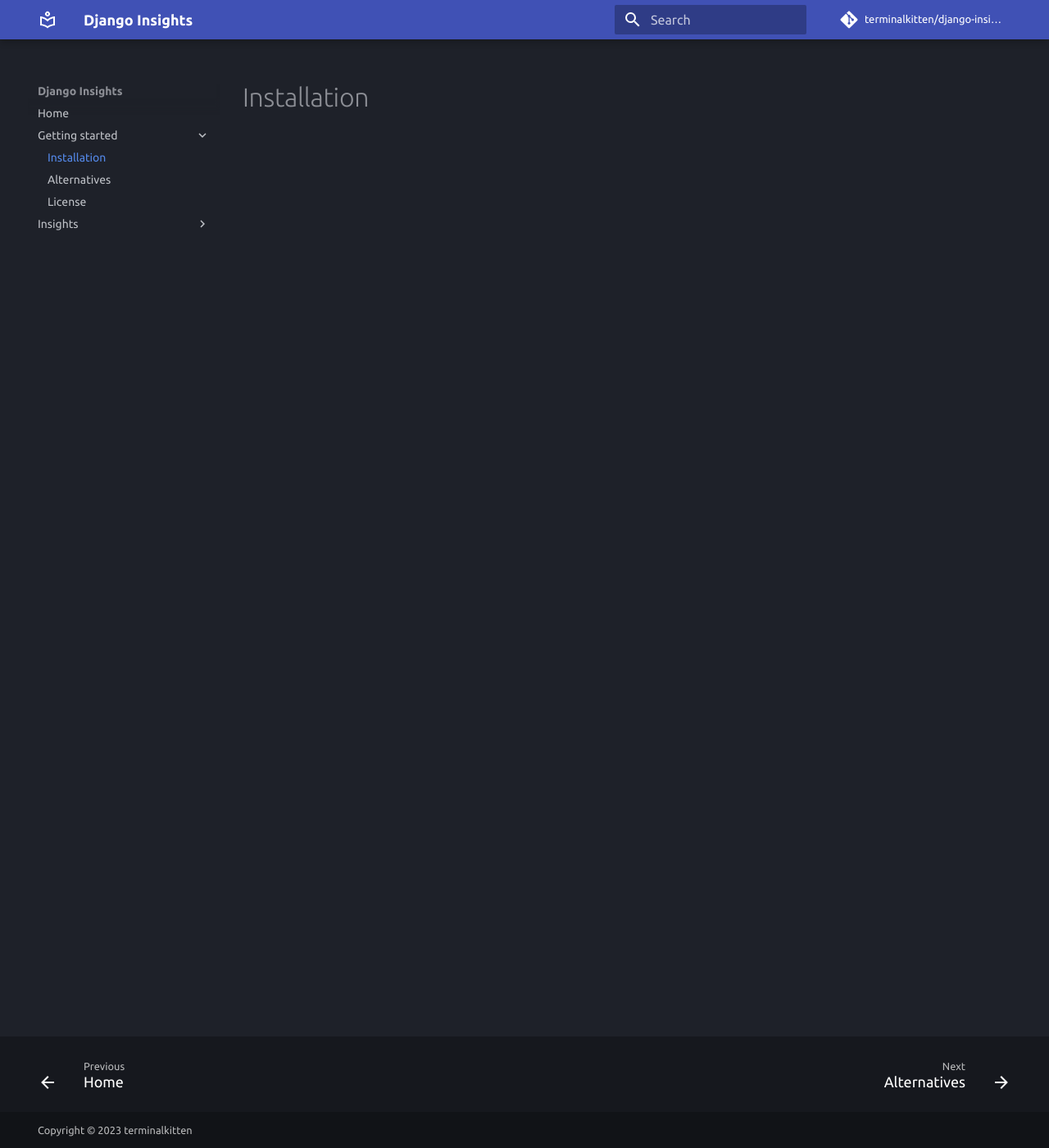
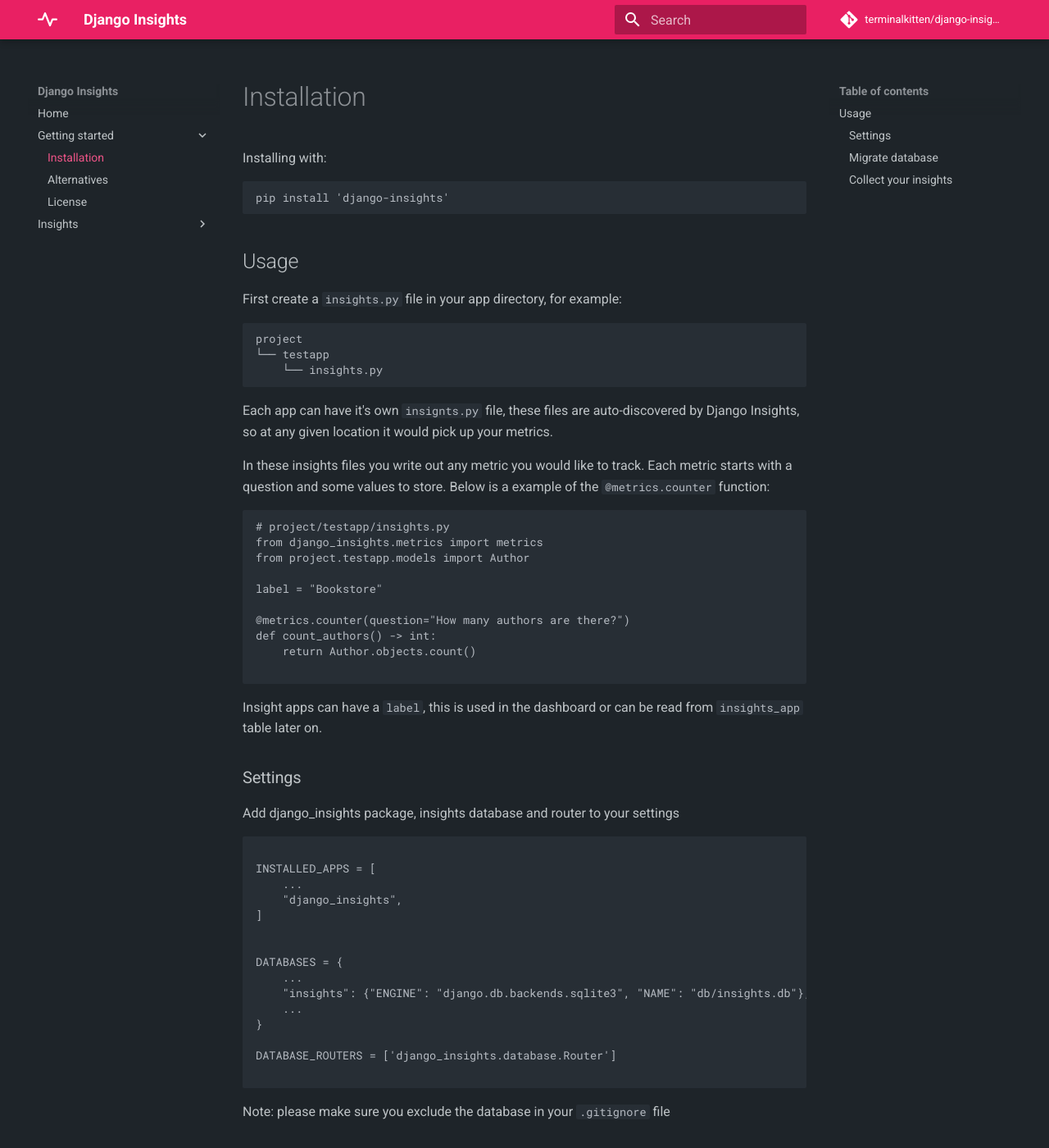
Before and after one commit to terminalkitten/django-insights, an MkDocs documentation site: the page built from docs/installation.md, in a window 1280 px wide and 1400 px high. Shown: the whole window at 82% size. Built offline with MkDocs 1.6.1 and Material for MkDocs 9.7.7, drawn with Linux system fonts in a browser that asks for light colours; comment, search, counter and statistics services are not loaded; some of the changed text lies outside the part shown.

````diff
--- a/docs/installation.md
+++ b/docs/installation.md
@@ -1 +1,77 @@
 # Installation
+
+Installing with:
+
+```bash
+pip install 'django-insights'
+```
+
+## Usage
+
+First create a `insights.py` file in your app directory, for example:
+
+```bash
+project
+└── testapp
+    └── insights.py
+```
+
+Each app can have it's own `insignts.py` file, these files are auto-discovered by Django Insights, so at any given location it would pick up your metrics.
+
+In these insights files you write out any metric you would like to track. Each metric starts with a question and some values to store. Below is a example of the `@metrics.counter` function:
+
+```python
+# project/testapp/insights.py
+from django_insights.metrics import metrics
+from project.testapp.models import Author
+
+label = "Bookstore"
+
+@metrics.counter(question="How many authors are there?")
+def count_authors() -> int:
+    return Author.objects.count()
+
+```
+
+Insight apps can have a `label`, this is used in the dashboard or can be read from `insights_app` table later on.
+
+### Settings
+
+Add django_insights package, insights database and router to your settings
+
+```python
+
+INSTALLED_APPS = [
+    ...
+    "django_insights",
+]
+
+
+DATABASES = {
+    ...
+    "insights": {"ENGINE": "django.db.backends.sqlite3", "NAME": "db/insights.db"},
+    ...
+}
+
+DATABASE_ROUTERS = ['django_insights.database.Router']
+
+```
+
+Note: please make sure you exclude the database in your `.gitignore` file
+
+### Migrate database
+
+```bash
+workon myapp
+python manage.py migrate insights --database=insights
+```
+
+### Collect your insights
+
+```bash
+python manage.py collect_insights
+```
+
+You now have a database containing all insights from your application.
+
+You can inspect this database yourself with `sqlite3 db/insights.db` - or - you can use the Django Insights dashboard.
--- a/docs/stylesheets/extra.css
+++ b/docs/stylesheets/extra.css
@@ -1,4 +1,3 @@
-[data-md-color-scheme="insights"] {
-    background-color:             hsla(20, 94%, 43%, 0.3);
-    --md-primary-bg-color:        #1F1D1D;
-  }
+[data-md-color-scheme="slate"] {
+  --md-hue: 210;
+}
--- a/mkdocs.yml
+++ b/mkdocs.yml
@@ -13,13 +13,19 @@ repo_url: https://github.com/terminalkitten/django-insights
 theme:
   name: material
   palette:
+    accent: pink
+    primary: pink
     scheme: slate
   font:
-    text: Ubuntu
+    text: Roboto
   icon:
-    logo: material/library-outline
+    logo: octicons/pulse-16
   features:
     - navigation.footer
+
+# Custom CSS
+extra_css:
+  - stylesheets/extra.css
 
 # Pages
 nav:
````
Also changed, not shown: README.md (+4 -3 lines), docs/index.md (+16 -0 lines).
